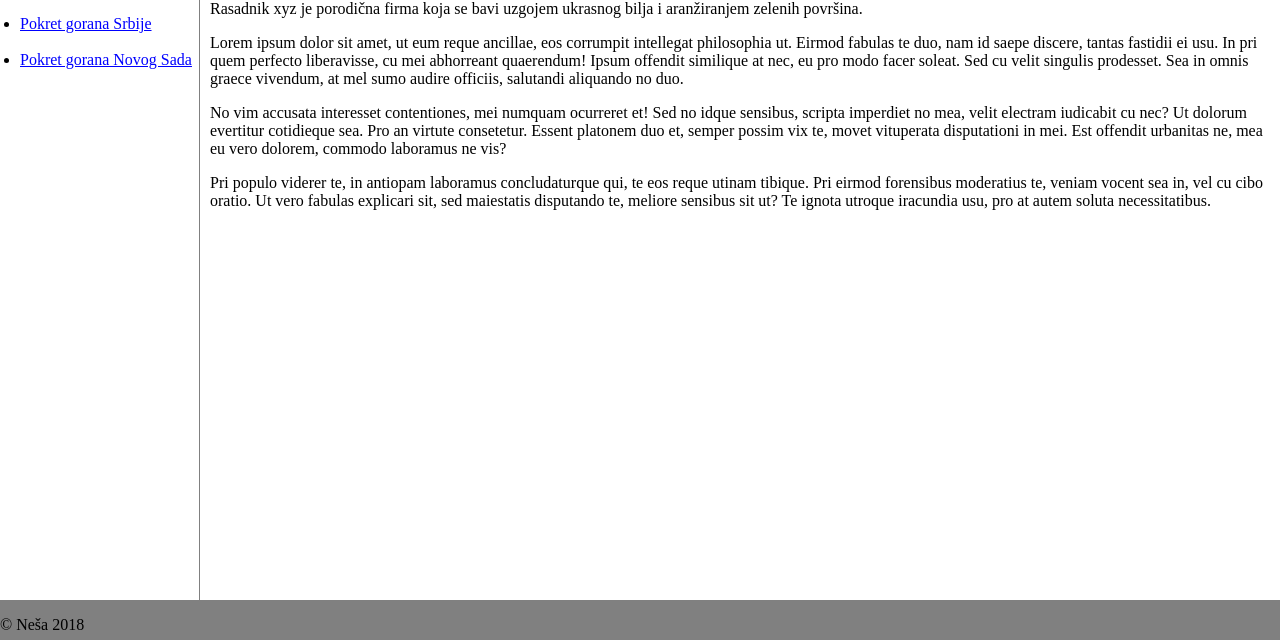
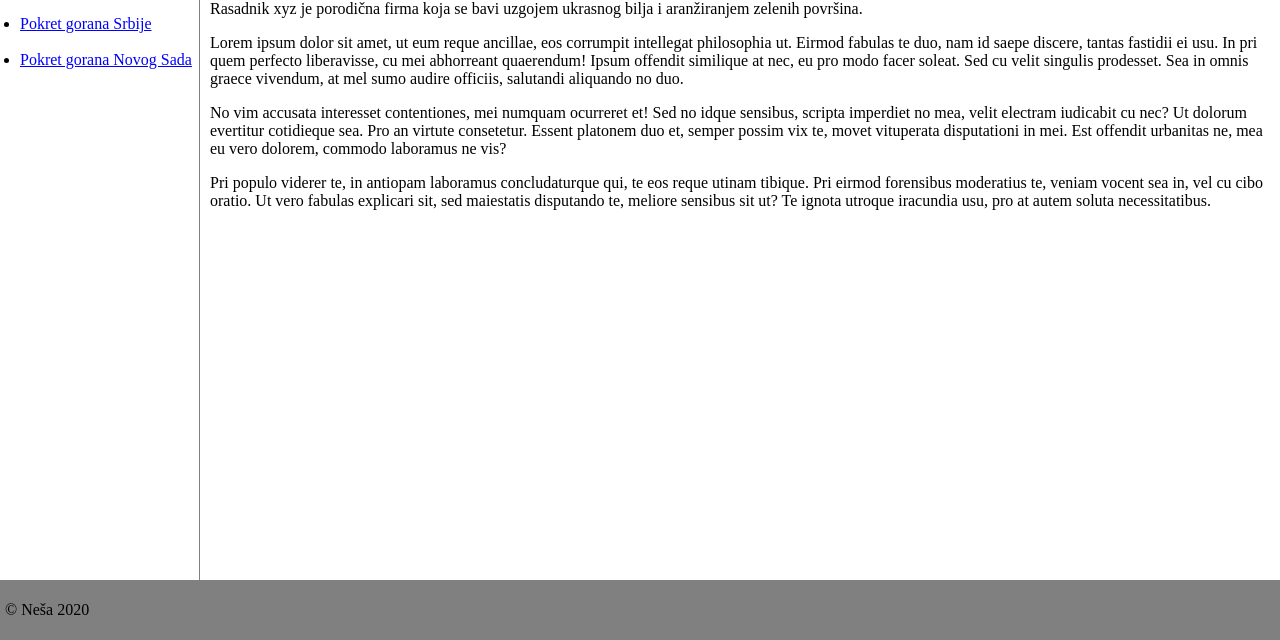
Before and after one commit to nmirce/rasadnik, a plain HTML site: page index.html in a window 1280 px wide. Shown: the part 160-800 px from the top of the page. Drawn offline with Linux system fonts and the light colour scheme.

Commit message:
sređen footer

```diff
--- a/index.html
+++ b/index.html
@@ -42,8 +42,6 @@
               <p>Pri populo viderer te, in antiopam laboramus concludaturque qui, te eos reque utinam tibique. Pri eirmod forensibus moderatius te, veniam vocent sea in, vel cu cibo oratio. Ut vero fabulas explicari sit, sed maiestatis disputando te, meliore sensibus sit ut? Te ignota utroque iracundia usu, pro at autem soluta necessitatibus.</p>
         </main>
     </div>
-  <footer id="footer">
-    <p>&copy; Neša 2018</p>
-  </footer>
+  <footer id="footer"><p>&copy; Neša 2020</p></footer>
 </body>
 </html>
--- a/style.css
+++ b/style.css
@@ -163,13 +163,12 @@ a:link {
 /* STYLING FOOTER */
 
 #footer {
-	position: absolute;
+	position: fixed;
 	bottom: 0;
 	width: 100%;
-	height: 2.5rem;
+	height: auto;
 	margin: 0;
-	padding-top: 0;
-	padding-left: 0;
+	padding: 5px 5px;
 	background-color: gray;
 	color: black;
 	}
```
Also changed, not shown: kontakt.html (+1 -1 lines), ponuda.html (+1 -1 lines), reference.html (+1 -1 lines).
